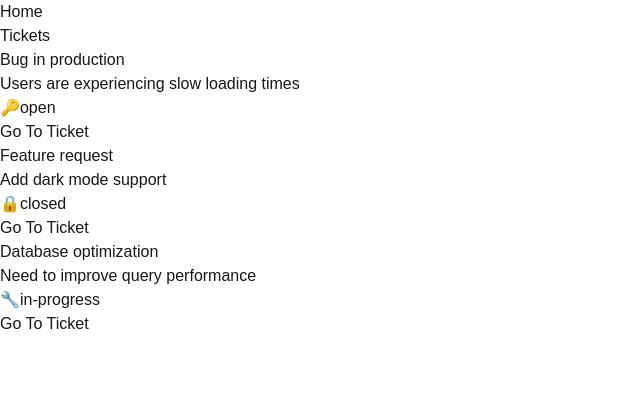
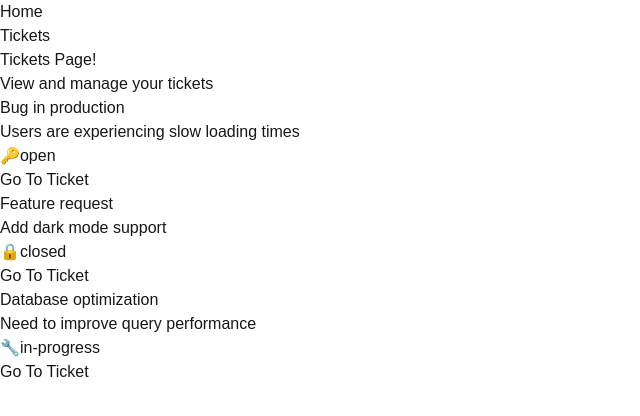
Before and after one commit to jimiryquai/the-road-to-next, a Next.js app: page /tickets in a window 1280 px wide. Shown: the top 416 px of the page, without its empty margins (0-640 px from the left). Built offline with nearby package versions, Linux system fonts and the light colour scheme.

Commit message:
style: Improve tickets page layout and typography
- Add page header with title and description
- Enhance ticket list layout with consistent spacing
- Make tickets full width and improve card styling
- Add truncation for long ticket descriptions
- Improve flex layout and vertical spacing

```diff
--- a/src/app/tickets/page.tsx
+++ b/src/app/tickets/page.tsx
@@ -12,11 +12,18 @@
 
 const TicketsPage = () => {
     return (
+      <div className="flex-1 flex flex-col gap-y-8">
         <div>
+        <h1 className="text-3xl font-bold tracking-tight">Tickets Page!</h1>
+        <p className="mt-2 text-sm text-muted-foreground">
+          View and manage your tickets
+        </p>
+      </div>
+        <div className="flex-1 flex flex-col items-center gap-y-4">
           {tickets.map((ticket) => (
-          <div key={ticket.id} className="mb-4 p-4 border rounded">
+            <div key={ticket.id} className="mb-4 p-4 border rounded min-w-full">
               <h2 className='text-lg font-bold'>{ticket.title}</h2>
-            <p className="text-gray-600 text-sm mt-2">{ticket.description}</p>
+              <p className="text-gray-600 text-sm mt-2 truncate">{ticket.description}</p>
               <div className="flex items-center mt-2">
                 <span className="mr-2">{TICKET_ICONS[ticket.status]}</span>
                 <span>{ticket.status}</span>
@@ -25,6 +32,7 @@
             </div>
           ))}
         </div>
+      </div>
     );
   };
 
```
Lines whose indentation alone changed are shown as unchanged.
